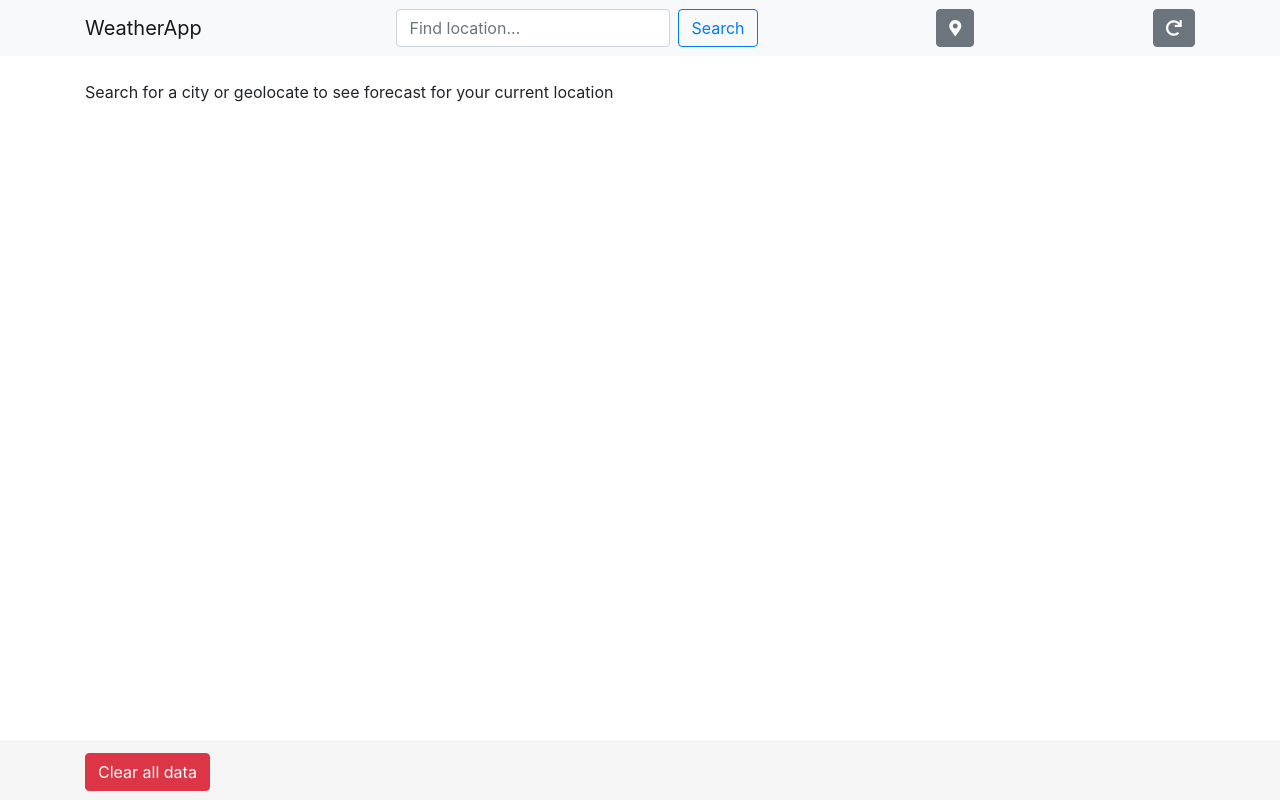
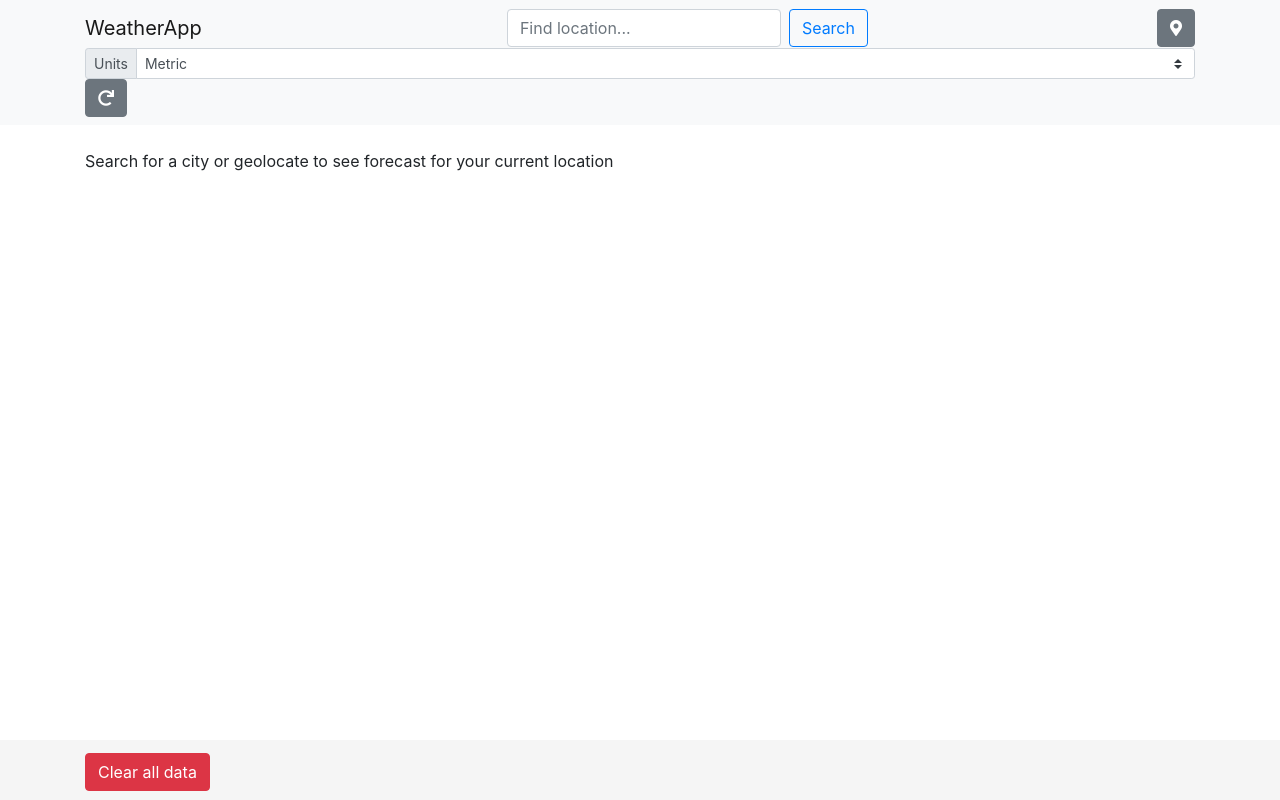
Before and after one commit to spnnr/weather_app, a React (Create React App) app: page / in a window 1280 px wide. Built offline with nearby package versions, Linux system fonts and the light colour scheme.

Commit message:
Add unit selector
It only renders but has no effect yet. Needs more work.

```diff
--- a/src/components/App.js
+++ b/src/components/App.js
@@ -11,6 +11,7 @@ import Alert from "./ui/Alert";
 import Footer from "./ui/Footer";
 import Spinner from "./ui/Spinner";
 import Modal from "./ui/Modal";
+import InputSelect from "./ui/InputSelect";
 
 // css
 import "../css/main.css";
@@ -18,15 +19,16 @@ import "../css/main.css";
 // App
 class App extends Component {
     state = {
+        error: "",
         tmpLocation: {},
         tmpForecast: {},
         locations: [],
-        error: "",
-        forecastList: []
+        forecastList: [],
+        units: "Metric"
     };
-    // TODO refresh weather automatically every 15 minutes
+    // TODO add unit selector
     // TODO change the looks of it
-    // TODO convert locations and forecastList to Map ???
+    // TODO refresh weather automatically every 30 minutes
     // TODO refactor, refactor, refactor
 
     // handles error messages
@@ -42,6 +44,12 @@ class App extends Component {
         }
         return true;
     }
+
+    // handles unit selection
+    // TODO complete implementation of this function
+    onUnitsChange = i => {
+        console.log(i);
+    };
 
     // handles search field request from the user
     onLocationSearchSubmit = async term => {
@@ -74,23 +82,27 @@ class App extends Component {
     };
 
     // handles user's request to remember location
-    onUserSaveLocation = () => {
-        console.log("save location!");
+    onSaveLocation = () => {
+        const locations = this.state.locations.filter(location => {
+            return location.id !== this.state.tmpLocation.id;
+        });
+        const forecastList = this.state.forecastList.filter(location => {
+            return location.id !== this.state.tmpLocation.id;
+        });
         this.setState({
-            locations: [...this.state.locations, this.state.tmpLocation],
-            forecastList: [...this.state.forecastList, this.state.tmpForecast],
+            locations: [this.state.tmpLocation, ...locations],
+            forecastList: [this.state.tmpForecast, ...forecastList],
             tmpForecast: {},
             tmpLocation: {}
         });
     };
 
     // handles user's request to delete location
-    onUserDeleteLocation = id => {
-        console.log("delete location!", id);
-        let locations = this.state.locations.filter(location => {
+    onDeleteLocation = id => {
+        const locations = this.state.locations.filter(location => {
             return location.id !== id;
         });
-        let forecastList = this.state.forecastList.filter(location => {
+        const forecastList = this.state.forecastList.filter(location => {
             return location.id !== id;
         });
         this.setState({ locations, forecastList });
@@ -196,7 +208,7 @@ class App extends Component {
     }
 
     render() {
-        console.log("App state", this.state);
+        // console.log("App state", this.state);
         let tmpForecast = (
             <div className="col">
                 <p>
@@ -224,7 +236,7 @@ class App extends Component {
             content = (
                 <ForecastList
                     forecastList={this.state.forecastList}
-                    buttonAction={this.onUserDeleteLocation}
+                    buttonAction={this.onDeleteLocation}
                     buttonText="Delete"
                 />
             );
@@ -235,7 +247,7 @@ class App extends Component {
             tmpForecast = (
                 <ForecastTmp
                     location={this.state.tmpForecast}
-                    buttonAction={this.onUserSaveLocation}
+                    buttonAction={this.onSaveLocation}
                     buttonText="Save"
                 />
             );
@@ -255,6 +267,11 @@ class App extends Component {
                         onClick={this.onGeolocationRequest}
                         icon="fa-map-marker-alt"
                         type="secondary"
+                    />
+                    <InputSelect
+                        inputTitle="Units"
+                        inputOptions={["Metric", "Imperial"]}
+                        onChange={this.onUnitsChange}
                     />
                     <DefaultButton
                         onClick={this.refreshWeather}
--- /dev/null
+++ b/src/components/ui/InputSelect.js
@@ -0,0 +1,51 @@
+import React from "react";
+
+/*
+props:
+- [selectOptions]
+- inputTitle
+ */
+
+const InputSelect = props => {
+    let options = props.inputOptions.map((option, index) => {
+        if (index === 0) {
+            return (
+                <option key={index} value={index} defaultValue>
+                    {option}
+                </option>
+            );
+        }
+        return (
+            <option key={index} value={index}>
+                {option}
+            </option>
+        );
+    });
+
+    return (
+        <div className="input-group input-group-sm">
+            <div className="input-group-prepend">
+                <label
+                    className="input-group-text"
+                    htmlFor="inputGroupSelect01"
+                >
+                    {props.inputTitle}
+                </label>
+            </div>
+            <select
+                className="custom-select"
+                id="inputGroupSelect01"
+                onChange={e => {
+                    e.preventDefault();
+                    props.onChange(
+                        e.target.options[e.target.options.selectedIndex].text
+                    );
+                }}
+            >
+                {options}
+            </select>
+        </div>
+    );
+};
+
+export default InputSelect;
```
